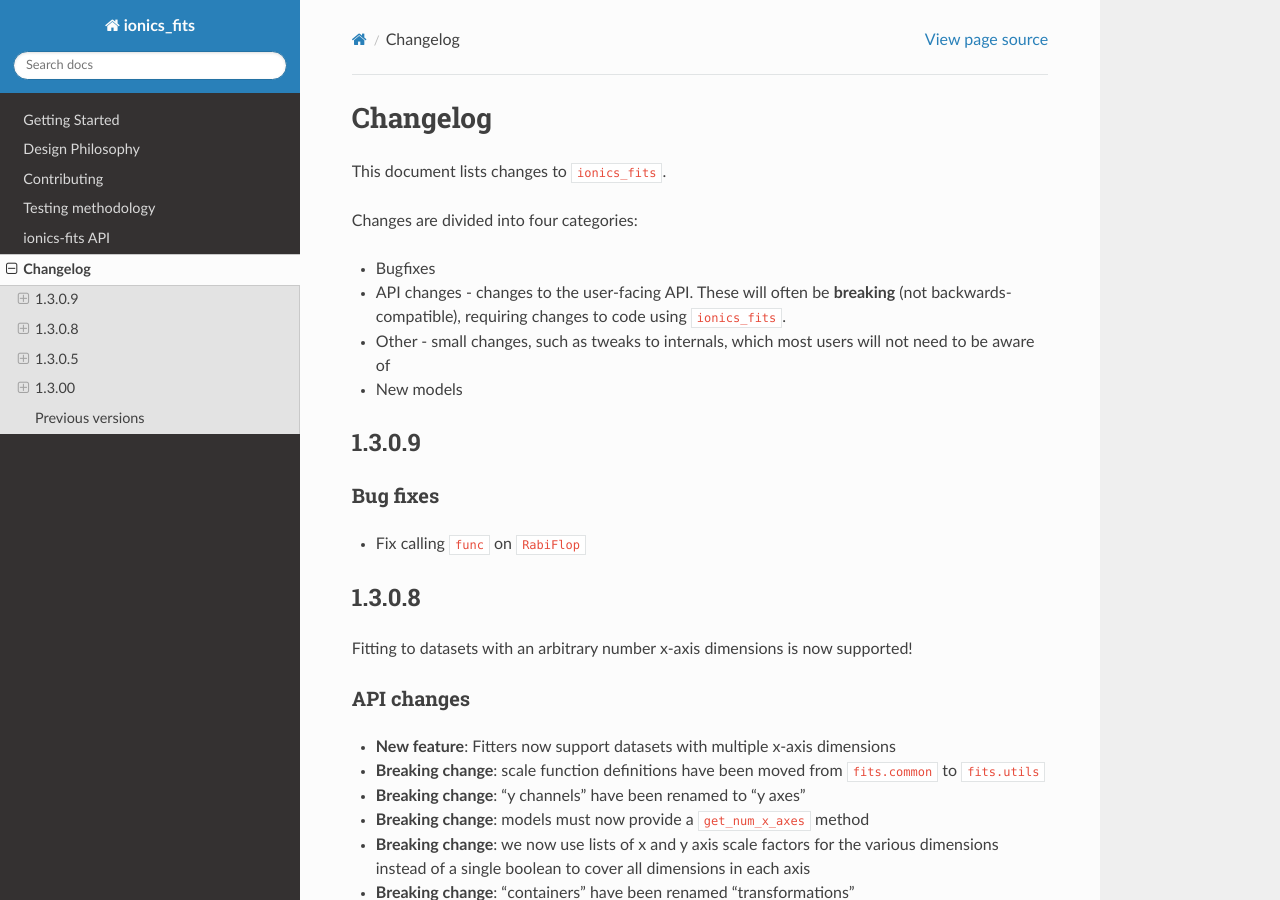
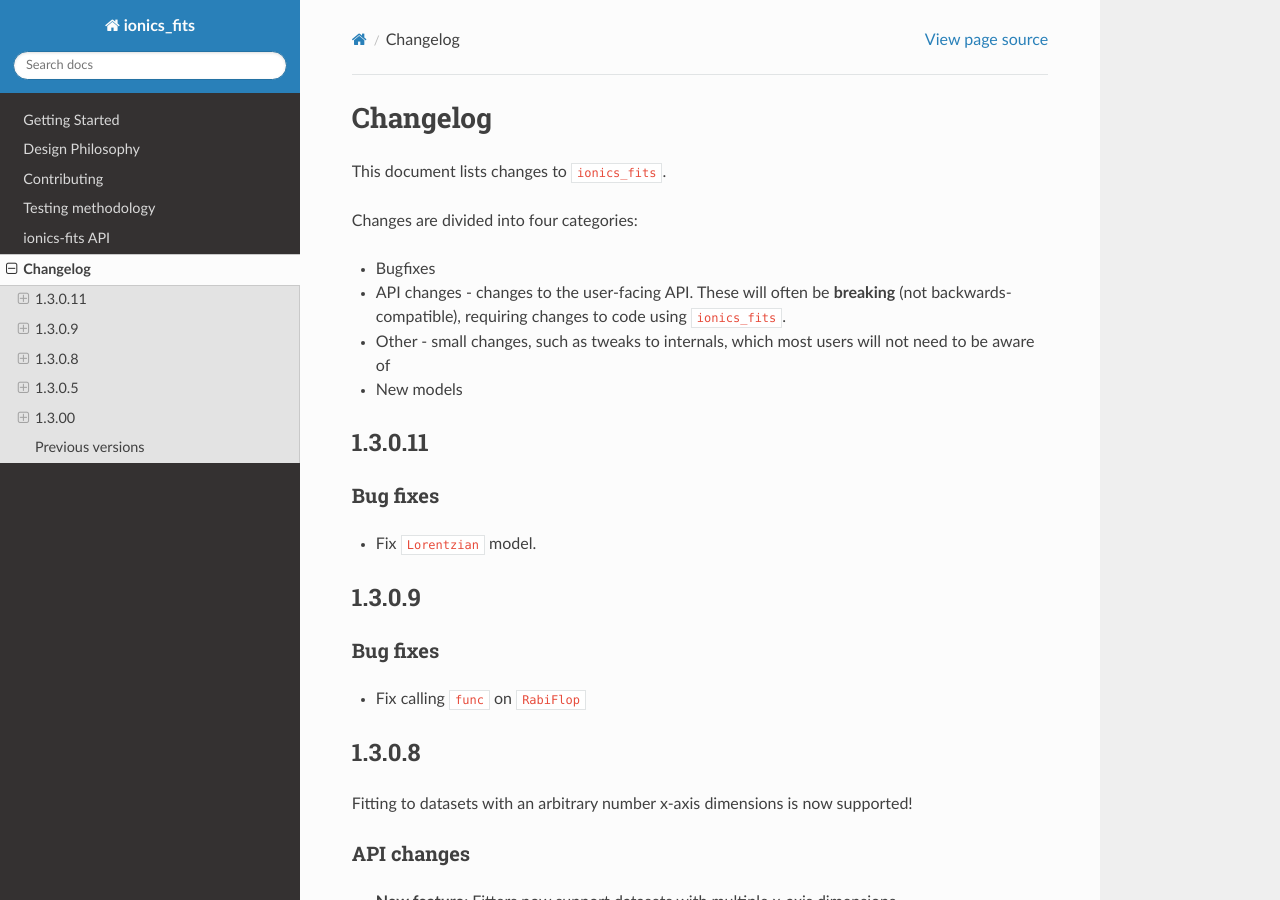
Before and after one commit to OxIonics/ionics_fits, a Sphinx documentation site: the page built from docs/changes.md, in a window 1280 px wide and 900 px high. Built offline with Sphinx 7.4.7 and the Read the Docs theme 2.0.0, drawn with Linux system fonts in a browser that asks for light colours.

Commit message:
changelog

```diff
--- a/docs/changes.md
+++ b/docs/changes.md
@@ -9,6 +9,11 @@ Changes are divided into four categories:
 * API changes - changes to the user-facing API. These will often be **breaking** (not backwards-compatible), requiring changes to code using ``ionics_fits``.
 * Other - small changes, such as tweaks to internals, which most users will not need to be aware of
 * New models
+
+## 1.3.0.11
+
+### Bug fixes
+* Fix ``Lorentzian`` model.
 
 ## 1.3.0.9
 
```
